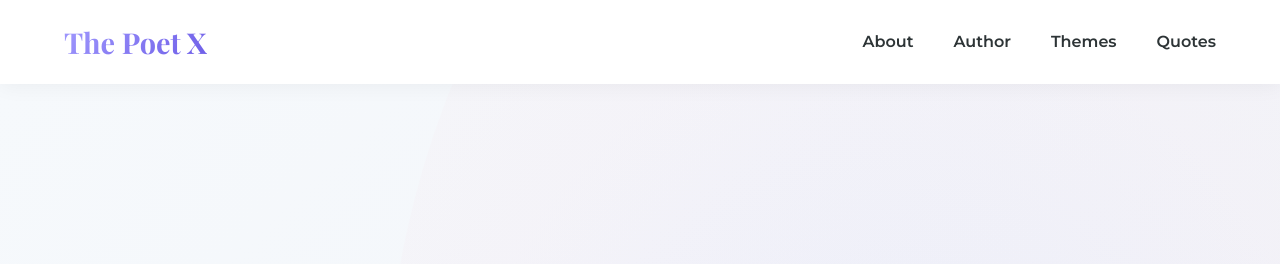
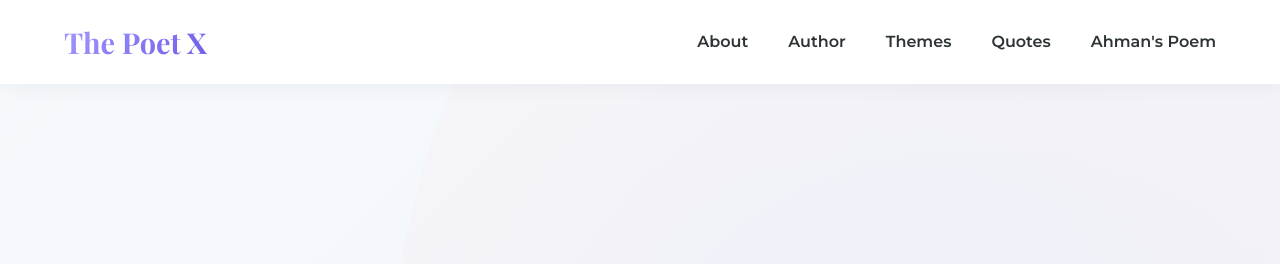
Before and after one commit to david1731/PoetX-Creative-Project, a plain HTML site: page index.html in a window 1280 px wide. Shown: the top 264 px of the page. Drawn offline with nearby package versions, Linux system fonts and the light colour scheme; a web font is replaced by a local one.

Commit message:
add Ahman section

```diff
--- a/index.html
+++ b/index.html
@@ -18,6 +18,7 @@
                 <li><a href="#author">Author</a></li>
                 <li><a href="#themes">Themes</a></li>
                 <li><a href="#quotes">Quotes</a></li>
+                <li><a href="#ahman">Ahman's Poem</a></li>
             </ul>
         </nav>
     </header>
@@ -130,6 +131,10 @@
         </div>
     </section>
 
+    <section id="ahman">
+        <h1>Ahman's Poem</h1>
+    </section>
+
     <footer>
         <div class="container">
             <div class="footer-content">
```
